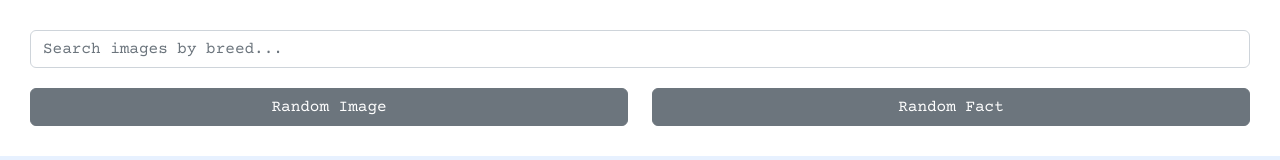
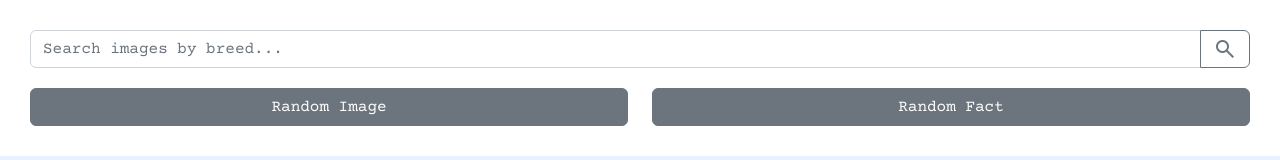
Before and after one commit to gmshirah/cs378-p3, a React (Create React App) app: page / in a window 1280 px wide. Shown: the top 160 px of the page. Built offline with nearby package versions, Linux system fonts and the light colour scheme; no server answers.

Commit message:
Added search button

```diff
--- a/src/App.css
+++ b/src/App.css
@@ -5,7 +5,7 @@
   top: 0; */
 }
 
-.form-control {
+.input-group {
   margin-left: auto;
   margin-right: auto;
 }
@@ -18,6 +18,13 @@
 
 .btn {
   width: 100%;
+}
+
+#searchBtn {
+  width: auto;
+  display: flex;
+  justify-content: center;
+  align-items: center;
 }
 
 #randImgBtnCol {
--- a/src/App.js
+++ b/src/App.js
@@ -7,6 +7,7 @@ import Button from 'react-bootstrap/Button';
 import Col from 'react-bootstrap/Col';
 import Form from 'react-bootstrap/Form';
 import Image from 'react-bootstrap/Image'
+import InputGroup from 'react-bootstrap/InputGroup';
 import Row from 'react-bootstrap/Row';
 
 async function fetchAPIData(url) {
@@ -66,7 +67,14 @@ function App() {
   return (
     <div className="App">
       <div className="HeadBlock">
-        <Form.Control type="text" placeholder="Search images by breed..." />
+        <InputGroup>
+          <Form.Control type="text" placeholder="Search images by breed..." />
+          <Button variant="outline-secondary" id="searchBtn">
+            <span class="material-symbols-outlined">
+              search
+            </span>
+          </Button>
+        </InputGroup>
         <Row>
           <Col id="randImgBtnCol">
             <Button variant="secondary" onClick={() => setShowImage(true)}>Random Image</Button>
--- a/src/index.js
+++ b/src/index.js
@@ -6,7 +6,10 @@ import reportWebVitals from './reportWebVitals';
 
 const root = ReactDOM.createRoot(document.getElementById('root'));
 root.render(
-  <App />
+  <div>
+    <link rel="stylesheet" href="https://fonts.googleapis.com/css2?family=Material+Symbols+Outlined:opsz,wght,FILL,GRAD@48,400,0,0" />
+    <App />
+  </div>
 );
 
 // If you want to start measuring performance in your app, pass a function
```
